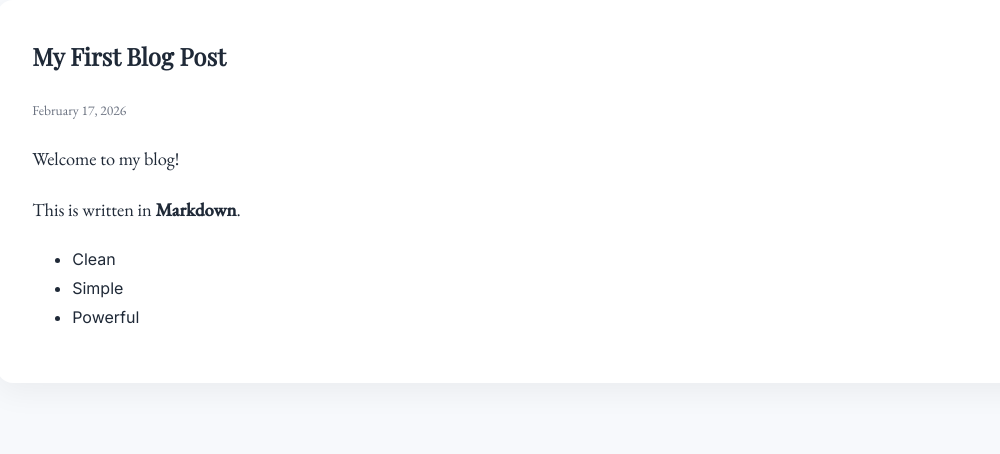
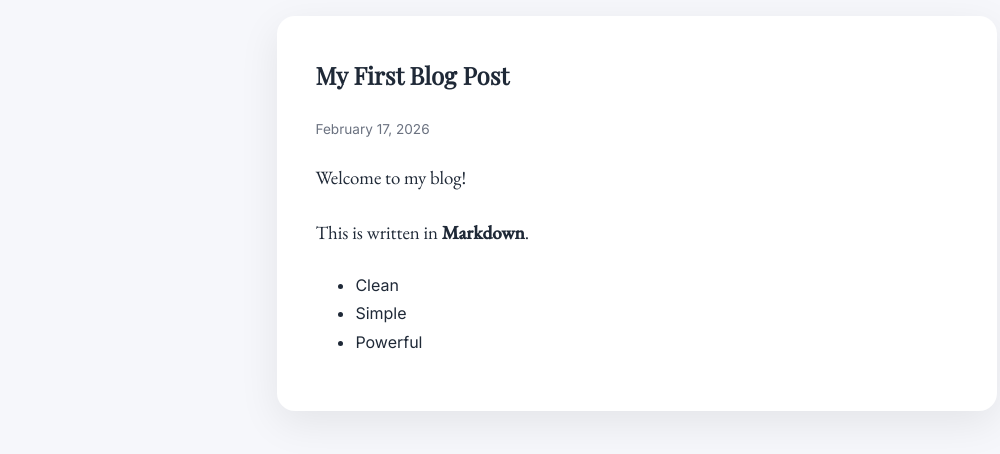
Before and after one commit to AccipiterBorealis/accipiterborealis.github.io, a Jekyll site: the page built from _posts/2026-02-17-first-post.md, in a window 1280 px wide. Shown: the top 454 px of the page, without its empty margins (3-1003 px from the left). Built offline with Jekyll 4.4.1, drawn with Linux system fonts in a browser that asks for light colours.

Commit message:
Major aesthetic upgrade: dark mode, cards, fonts

```diff
--- a/_layouts/post.html
+++ b/_layouts/post.html
@@ -5,6 +5,17 @@
   <title>{{ page.title }}</title>
   <link rel="stylesheet" href="/assets/styles.css">
 </head>
+<body>
+
+<main>
+  <article>
+    <h1>{{ page.title }}</h1>
+    <div class="meta">
+      {{ page.date | date: "%B %d, %Y" }}
+    </div>
+    {{ content }}
+  </article>
+</main>
 
 <script>
   if (localStorage.getItem("theme") === "dark") {
@@ -12,14 +23,5 @@
   }
 </script>
 
-<body class="">
-
-
-<article>
-  <h1>{{ page.title }}</h1>
-  <p class="meta">{{ page.date | date: "%B %d, %Y" }}</p>
-  {{ content }}
-</article>
-
 </body>
 </html>
--- a/assets/styles.css
+++ b/assets/styles.css
@@ -1,22 +1,29 @@
 @import url('https://fonts.googleapis.com/css2?family=Inter:wght@400;600&family=EB+Garamond:wght@400;500&family=Playfair+Display&display=swap');
 
+/* =========================
+   THEME VARIABLES
+   ========================= */
+
 :root {
-  --bg: #f7f9fc;
+  --bg: #f6f7fb;
   --card: #ffffff;
   --text: #1f2937;
   --muted: #6b7280;
   --accent: #3b82f6;
 
-  --bg-dark: #0f172a;
-  --card-dark: #020617;
+  --bg-dark: #0b1220;
+  --card-dark: #121a2f;
   --text-dark: #e5e7eb;
   --muted-dark: #9ca3af;
 
   --font-ui: 'Inter', sans-serif;
   --font-body: 'EB Garamond', serif;
+  --font-display: 'Playfair Display', serif;
 }
 
-/* ---------- BASE ---------- */
+/* =========================
+   BASE
+   ========================= */
 
 body {
   margin: 0;
@@ -24,7 +31,7 @@ body {
   background: var(--bg);
   color: var(--text);
   line-height: 1.8;
-  transition: background 0.3s, color 0.3s;
+  transition: background 0.3s ease, color 0.3s ease;
 }
 
 body.dark {
@@ -32,40 +39,51 @@ body.dark {
   color: var(--text-dark);
 }
 
-/* ---------- HEADER ---------- */
+/* =========================
+   HEADER
+   ========================= */
 
 header {
   text-align: center;
-  padding: 3rem 1rem 2rem;
+  padding: 3.5rem 1rem 2rem;
 }
 
 header h1 {
-  font-family: 'Playfair Display', serif;
-  font-size: 2.5rem;
-  margin-bottom: 0.5rem;
+  font-family: var(--font-display);
+  font-size: 2.6rem;
+  margin-bottom: 0.4rem;
 }
 
 header p {
   color: var(--muted);
+  font-size: 1rem;
 }
 
-/* ---------- TOGGLE ---------- */
+/* =========================
+   TOGGLE
+   ========================= */
 
 .toggle {
   margin-top: 1.5rem;
 }
 
 .toggle button {
-  background: none;
+  background: transparent;
   border: 1px solid var(--muted);
+  color: inherit;
   border-radius: 999px;
-  padding: 0.4rem 0.9rem;
+  padding: 0.45rem 1rem;
   cursor: pointer;
   font-size: 0.9rem;
-  color: inherit;
 }
 
-/* ---------- MAIN ---------- */
+.toggle button:hover {
+  opacity: 0.8;
+}
+
+/* =========================
+   MAIN LAYOUT
+   ========================= */
 
 main {
   max-width: 720px;
@@ -73,39 +91,47 @@ main {
   padding: 1rem;
 }
 
-/* ---------- POST CARDS ---------- */
+/* =========================
+   POST CARDS
+   ========================= */
 
 article {
   background: var(--card);
-  padding: 2.2rem;
-  margin-bottom: 2.5rem;
-  border-radius: 16px;
-  box-shadow: 0 10px 30px rgba(0,0,0,0.05);
-  transition: transform 0.2s, box-shadow 0.2s;
+  padding: 2.4rem;
+  margin-bottom: 2.8rem;
+  border-radius: 18px;
+  box-shadow: 0 12px 40px rgba(0, 0, 0, 0.08);
+  transition: transform 0.2s ease, box-shadow 0.2s ease;
 }
 
 article:hover {
-  transform: translateY(-2px);
-  box-shadow: 0 14px 40px rgba(0,0,0,0.08);
+  transform: translateY(-3px);
+  box-shadow: 0 18px 55px rgba(0, 0, 0, 0.12);
 }
 
 body.dark article {
   background: var(--card-dark);
 }
 
-/* ---------- POST TEXT ---------- */
+/* =========================
+   POST TEXT
+   ========================= */
 
-article h2, article h1 {
-  font-family: 'Playfair Display', serif;
+article h1,
+article h2 {
+  font-family: var(--font-display);
   margin-top: 0;
 }
 
 article p {
   font-family: var(--font-body);
-  font-size: 1.15rem;
+  font-size: 1.18rem;
+  margin-bottom: 1.3rem;
 }
 
-/* ---------- META ---------- */
+/* =========================
+   META
+   ========================= */
 
 .meta {
   font-size: 0.85rem;
@@ -113,7 +139,13 @@ article p {
   margin-bottom: 1.2rem;
 }
 
-/* ---------- LINKS ---------- */
+body.dark .meta {
+  color: var(--muted-dark);
+}
+
+/* =========================
+   LINKS
+   ========================= */
 
 a {
   color: var(--accent);
```
Also changed, not shown: index.html (+12 -10 lines).
